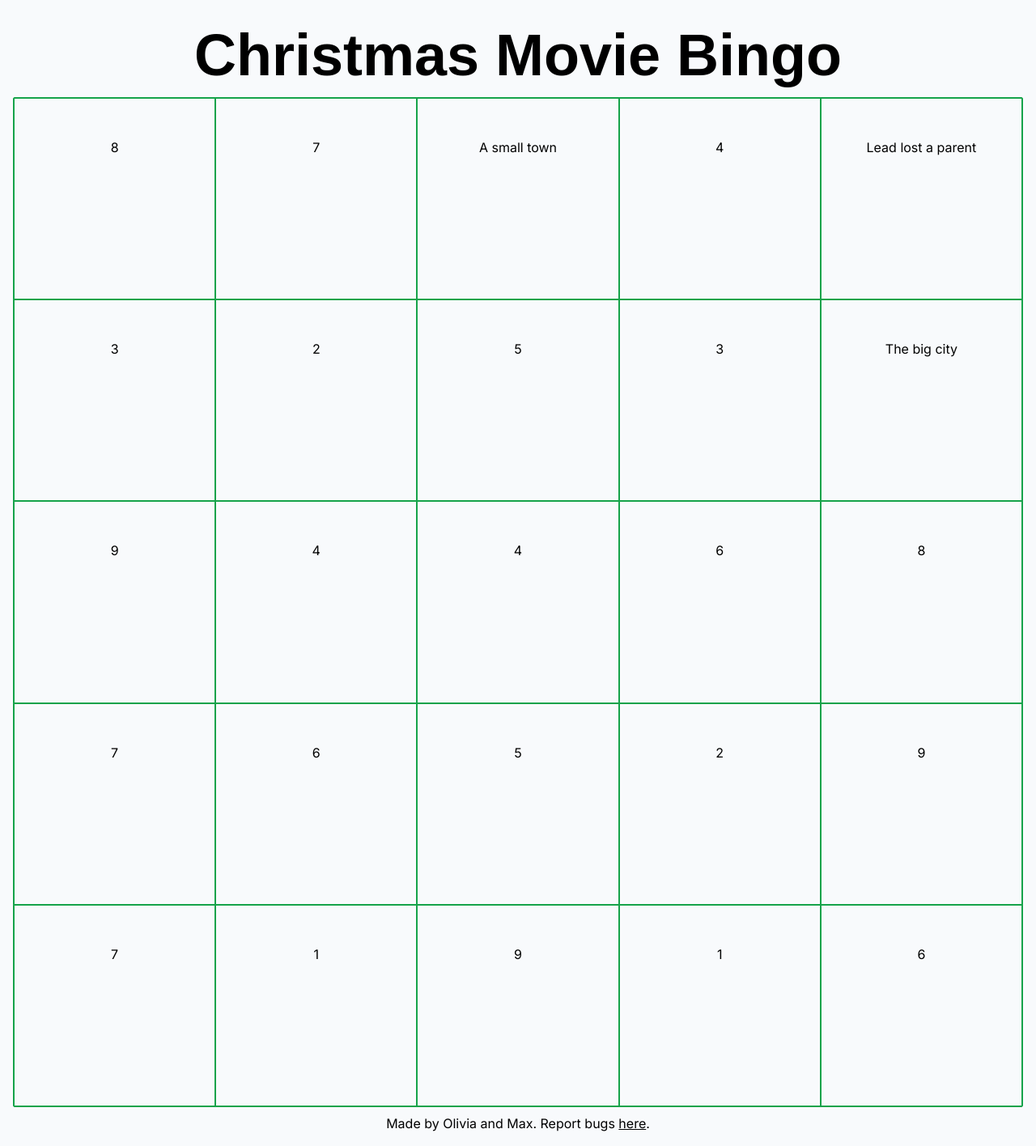
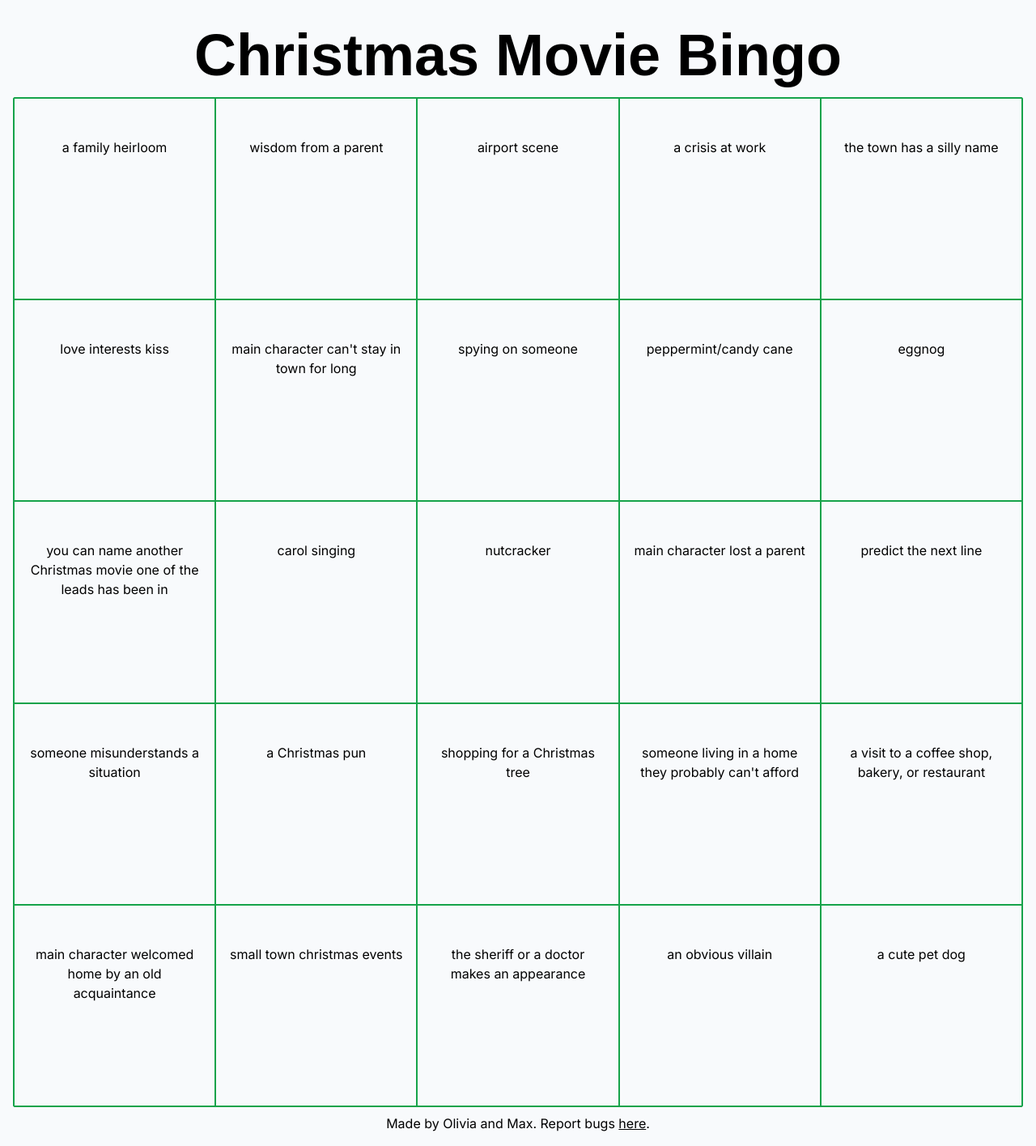
Before and after one commit to rmkerr/holidaybingo, a Next.js app: page / in a window 1280 px wide. Shown: the whole page at 81% size. Built offline with nearby package versions, Linux system fonts and the light colour scheme; a web font is replaced by a local one.

Commit message:
Add list

```diff
--- a/app/list.ts
+++ b/app/list.ts
@@ -1,39 +1,95 @@
 let squares = [
-    // Places
-    "A small town",
-    "The big city",
-
-    // About the lead
-    "Lead lost a parent",
-
-    // Filler numbers while I write the code
-    "1",
-    "2",
-    "3",
-    "4",
-    "5",
-    "6",
-    "7",
-    "8",
-    "9",
-    "1",
-    "2",
-    "3",
-    "4",
-    "5",
-    "6",
-    "7",
-    "8",
-    "9",
-    "1",
-    "2",
-    "3",
-    "4",
-    "5",
-    "6",
-    "7",
-    "8",
-    "9",
+    "someone else has a crush on the love interest",
+    "a crisis at work",
+    "eggnog",
+    "an actor from a tv series",
+    "kids that need help with something",
+    "a big city boyfriend",
+    "a concerned parent or grandparent",
+    "a tree lighting",
+    "shopping for a Christmas tree",
+    "a family heirloom",
+    "talking about someone who is dead",
+    "mistletoe",
+    "sentimental gift",
+    "main character welcomed home by an old acquaintance",
+    "a visit to a coffee shop, bakery, or restaurant",
+    "someone reveals their dream job",
+    "a christmas party",
+    "love interest is a widow",
+    "strolling through town",
+    "children in Christmas costumes",
+    "baked goods",
+    "telling a story about childhood",
+    "love interests kiss",
+    "driving down snowy roads",
+    "an old flame reappears",
+    "making a family recipe",
+    "hot cocoa",
+    "a small town business is in trouble",
+    "decorating a christmas tree",
+    "main character lost a parent",
+    "a former child star is starring",
+    "aloof boyfriend",
+    "it's snowing",
+    "a cute pet dog",
+    "santa",
+    "small town christmas shopping",
+    "carol singing",
+    "flashback to childhood",
+    "twinkle lights",
+    "main character can't stay in town for long",
+    "small town christmas events",
+    "main character stressing about work",
+    "unexpectedly running into the love interest",
+    "a character that doesn't like christmas",
+    "airport scene",
+    "someone encourages a relationship with the love interest",
+    "drinking coffee",
+    "an awkward situation",
+    "an almost kiss",
+    "someone has a secret identity",
+    "aerial shot of a small town or city",
+    "Christmas sweaters",
+    "a reference to how things are different in a small town",
+    "main character is a journalist, baker, wedding planner, or photographer",
+    "new york is mentioned",
+    "ice skating, sledding, or skiing",
+    "the sheriff or a doctor makes an appearance",
+    "love interests seeing each other all dressed up",
+    "someone living in a home they probably can't afford",
+    "someone misunderstands a situation",
+    "you can name another Christmas movie one of the leads has been in",
+    "amnesia",
+    "talking about the meaning of Christmas",
+    "something clumsy happens",
+    "people coming together to save the day",
+    "sharing holiday memories",
+    "doing something nice for others",
+    "the town has a silly name",
+    "someone doesn't have enough money for something",
+    "a Christmas pun",
+    "someone gives an awkward speech",
+    "a random crafty skill",
+    "wisdom from a parent",
+    "excessive christmas decor",
+    "a fake accent",
+    "predict the next line",
+    "actor pretends to have a skill they clearly don't",
+    "cutting down a tree",
+    "a snowball fight",
+    "a character is a widow",
+    "a single parent",
+    "royalty",
+    "main character has a gay best friend",
+    "spying on someone",
+    "weather interferes with plans",
+    "the 'let me show you how' touch",
+    "nutcracker",
+    "peppermint/candy cane",
+    "an obvious villain",
+    "main character doesn't get along with the love interest at first",
+    // "a knowing look",
 ]
 
 export default squares
```
